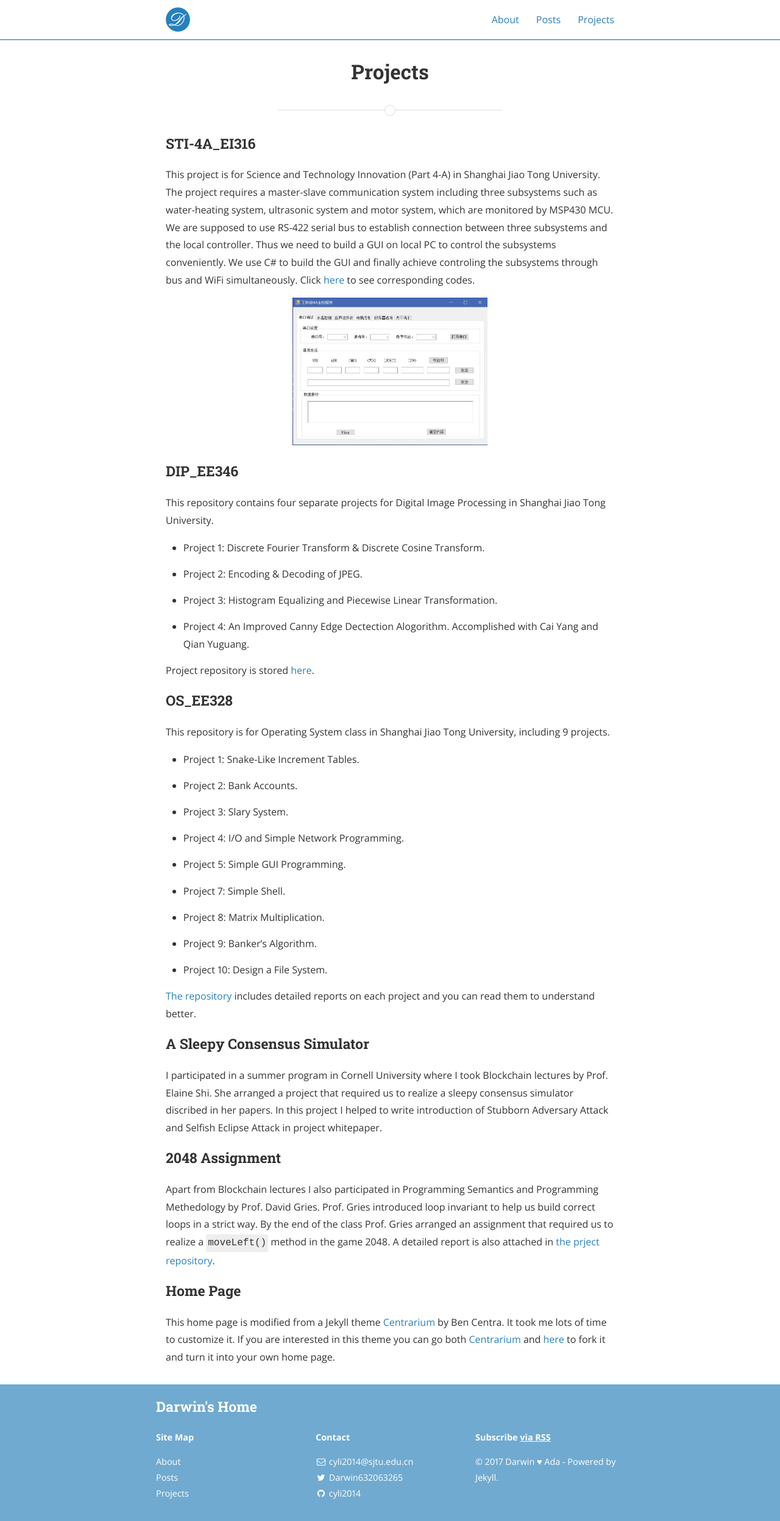
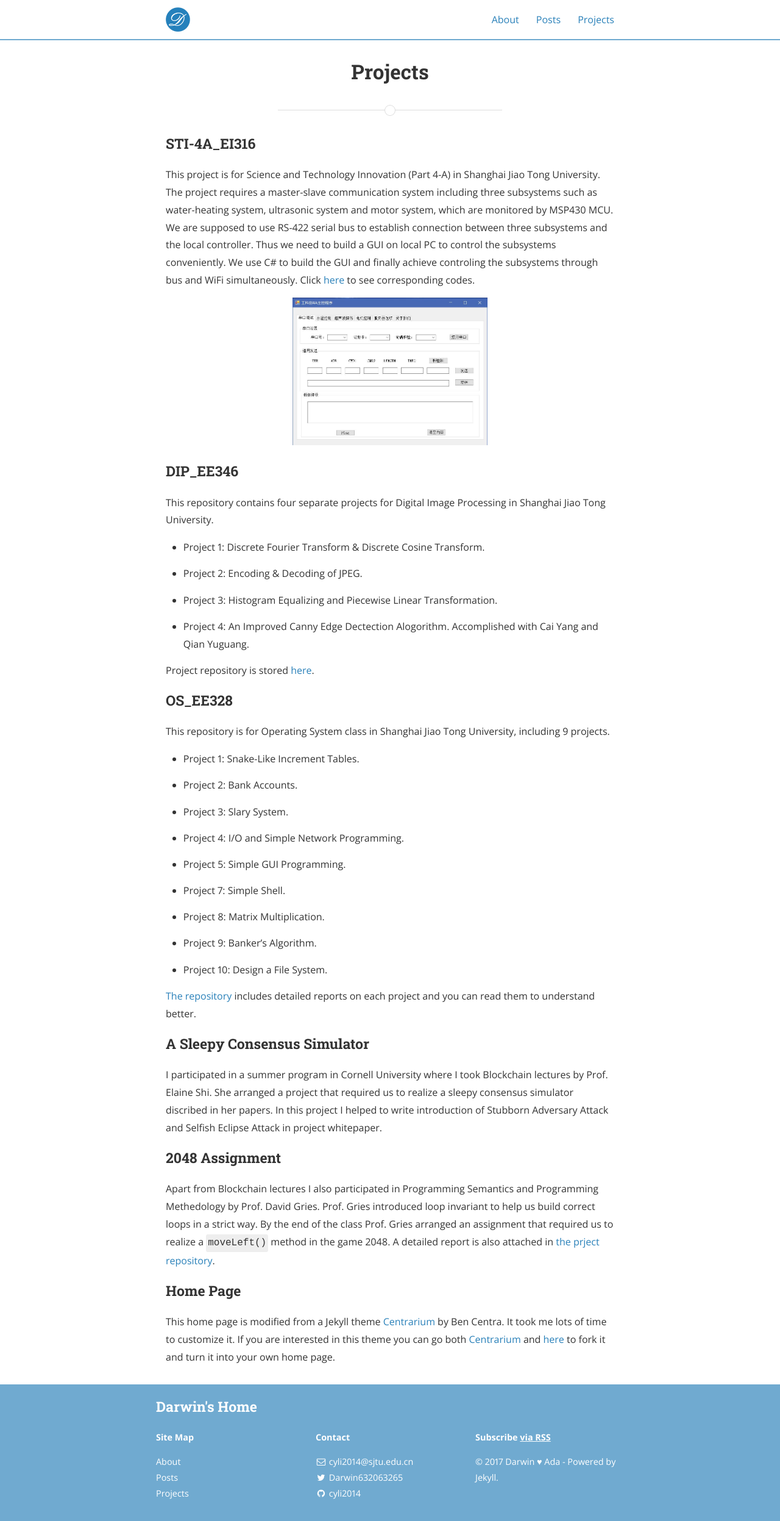
Before and after one commit to cyli2014/cyli2014.github.io, a Jekyll site: the page built from projects.md, in a window 1280 px wide. Shown: the whole page at 61% size. Built offline with Jekyll 4.4.1, drawn with Linux system fonts in a browser that asks for light colours; nearby versions of some CDN libraries.

Commit message:
Edit project page.

```diff
--- a/projects.md
+++ b/projects.md
@@ -8,7 +8,7 @@
 
 This project is for Science and Technology Innovation (Part 4-A) in Shanghai Jiao Tong University. The project requires a master-slave communication system including three subsystems such as water-heating system, ultrasonic system and motor system, which are monitored by MSP430 MCU. We are supposed to use RS-422 serial bus to establish connection between three subsystems and the local controller. Thus we need to build a GUI on local PC to control the subsystems conveniently. We use C# to build the GUI and finally achieve controling the subsystems through bus and WiFi simultaneously. Click [here][EI316] to see corresponding codes.
 
-<img src="{{ site.baseurl }}/assets/EI316.JPG" title="Profile Picture" class="profile">
+<img src="{{ site.baseurl }}/assets/test.jpg" title="Profile Picture" class="profile">
 
 ### DIP_EE346
 
```
Also changed, not shown: assets/test.jpg (added).
